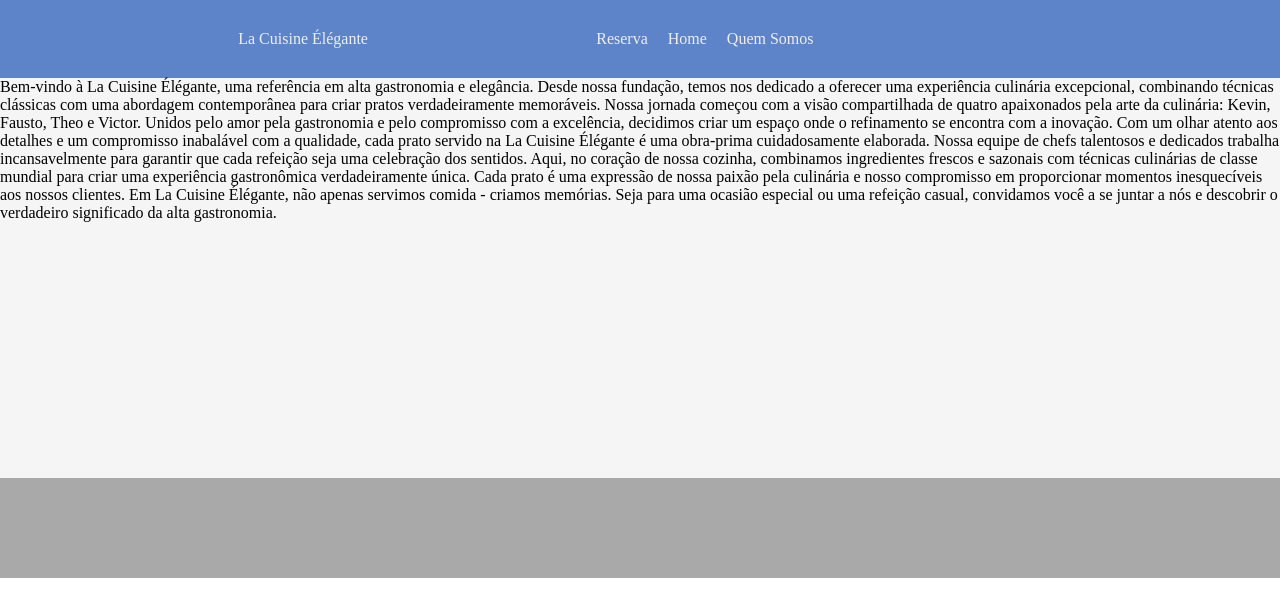
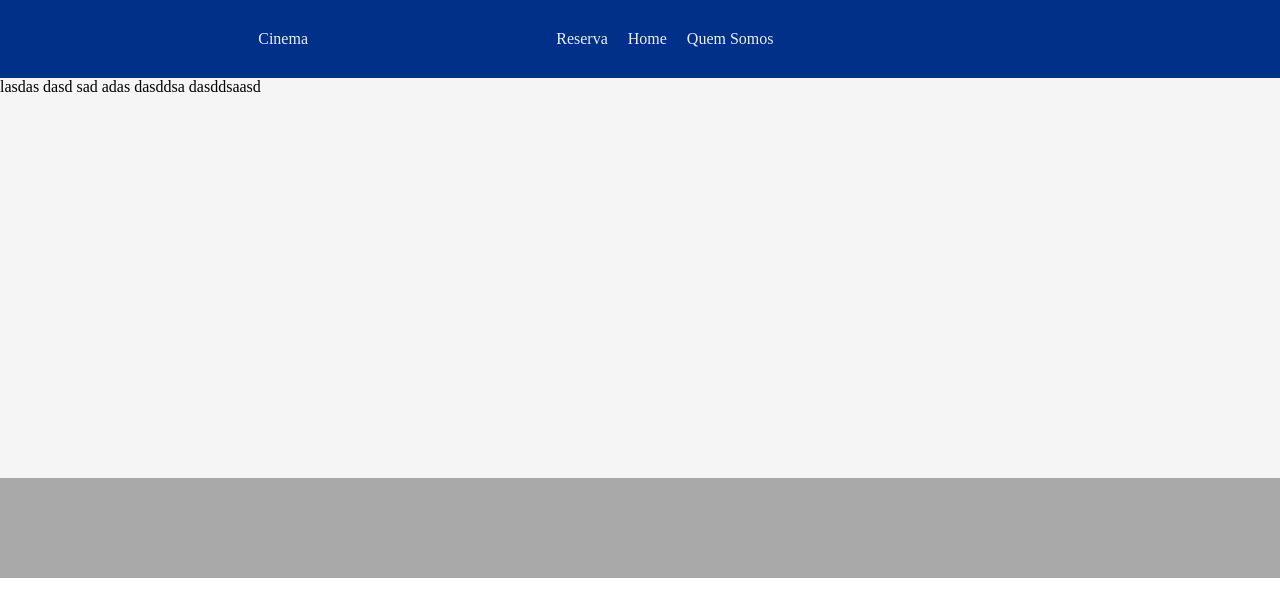
Before and after one commit to FaustoRenatoRojas/TrabalhoMontovani, a plain HTML site: page templates/quemsomos.html in a window 1280 px wide. Drawn offline with Linux system fonts and the light colour scheme.

Commit message:
Atualizado

```diff
--- a/CSS/home.css
+++ b/CSS/home.css
@@ -12,16 +12,20 @@
     font-family: 'Teko', sans-serif;
     text-transform: uppercase;
     font-size: 1.5em;
-    background-image: linear-gradient(to left, #5d83c9, black, #5d83c9);
+}
+
+#carrinho{
+    scale: 0.6;
 }
 
 nav{
     display: flex;
     gap: 20px;
-    background-color: #5d83c9;
+    background-color: #003088;
     padding: 30px;
     justify-content: space-evenly;
     color: #EEEEEE;
+    align-items: center;
 }
 
 ul{
--- a/templates/quemsomos.html
+++ b/templates/quemsomos.html
@@ -4,14 +4,14 @@
     <meta charset="UTF-8">
     <meta name="viewport" content="width=device-width, initial-scale=1.0">
     <link rel="stylesheet" href="/CSS/home.css">
-    <title>Document</title>
+    <title>Cinema</title>
 </head>
 <body>
     <header>
         <nav>
-            <span>La Cuisine Élégante</span>
+            <span>Cinema</span>
             <ul>
-                <a href="reserva.html" target="_self"><li>Reserva</li></a>
+                <a href="catalogo.html" target="_self"><li>Reserva</li></a>
                 <a href="index.html" target="_self"><li>Home</li></a>
                 <li>Quem Somos</li>
             </ul>
@@ -21,14 +21,14 @@
     <main>
 
         <section>
-            <p>Bem-vindo à La Cuisine Élégante, uma referência em alta gastronomia e elegância. Desde nossa fundação, temos nos dedicado a oferecer uma experiência culinária excepcional, combinando técnicas clássicas com uma abordagem contemporânea para criar pratos verdadeiramente memoráveis.
-                Nossa jornada começou com a visão compartilhada de quatro apaixonados pela arte da culinária: Kevin, Fausto, Theo e Victor. Unidos pelo amor pela gastronomia e pelo compromisso com a excelência, decidimos criar um espaço onde o refinamento se encontra com a inovação.
+            <p>
 
-                Com um olhar atento aos detalhes e um compromisso inabalável com a qualidade, cada prato servido na La Cuisine Élégante é uma obra-prima cuidadosamente elaborada. Nossa equipe de chefs talentosos e dedicados trabalha incansavelmente para garantir que cada refeição seja uma celebração dos sentidos.
-
-                Aqui, no coração de nossa cozinha, combinamos ingredientes frescos e sazonais com técnicas culinárias de classe mundial para criar uma experiência gastronômica verdadeiramente única. Cada prato é uma expressão de nossa paixão pela culinária e nosso compromisso em proporcionar momentos inesquecíveis aos nossos clientes.
-
-                Em La Cuisine Élégante, não apenas servimos comida - criamos memórias. Seja para uma ocasião especial ou uma refeição casual, convidamos você a se juntar a nós e descobrir o verdadeiro significado da alta gastronomia.
+                lasdas
+                dasd
+                sad
+                adas
+                dasddsa
+                dasddsaasd
 
             </p>
         </section>
```
Also changed, not shown: templates/catalogo.html (+3 -3 lines), templates/index.html (+6 -6 lines), Imagens/carrinho.png (added).
